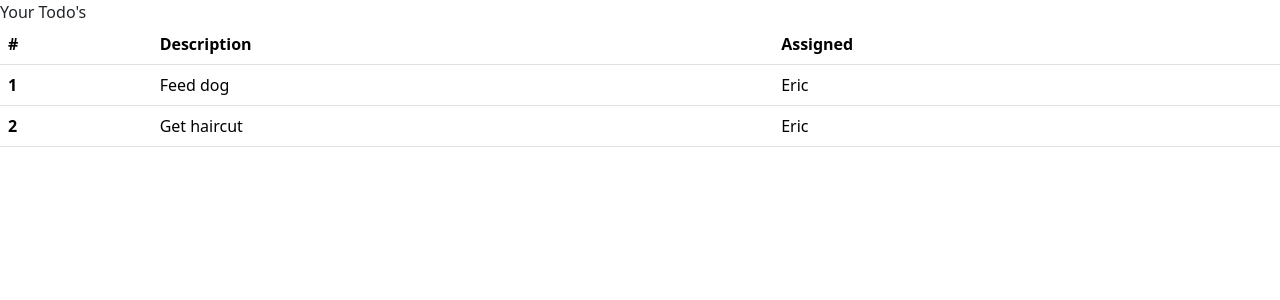
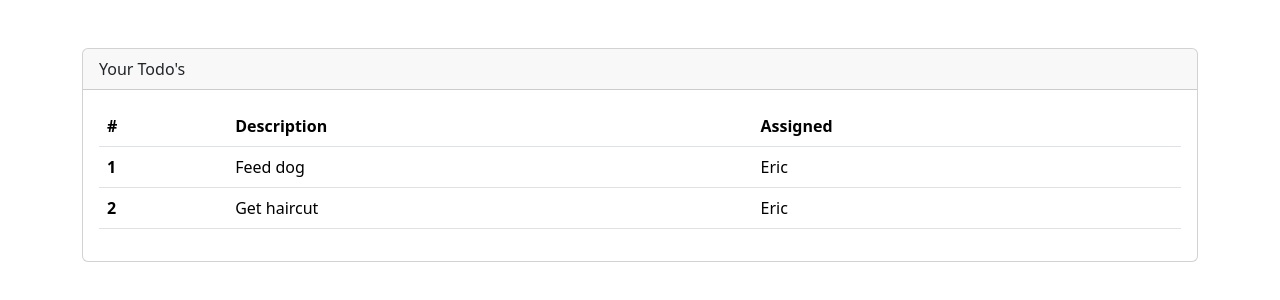
Before and after one commit to Michael-Omoboye/react-springboot, a React (Vite) app: page / in a window 1280 px wide. Shown: the top 300 px of the page. Built offline with nearby package versions, Linux system fonts and the light colour scheme.

Commit message:
creatinng Components

```diff
--- a/src/App.tsx
+++ b/src/App.tsx
@@ -1,16 +1,15 @@
 import { useState } from "react";
-import reactLogo from "./assets/react.svg";
-import viteLogo from "/vite.svg";
+import TodoRowItem from './components/TodoRowItem';
 import "./App.css";
 
 function App() {
   const [count, setCount] = useState(0);
 
   return (
-    <>
-      <div>
-        <div>Your Todo's</div>
-        <div>
+    <div className="mt-5 container">
+      <div className="card">
+        <div className="card-header">Your Todo's</div>
+        <div className="card-body">
           <table className="table table-hover">
             <thead>
               <tr>
@@ -20,13 +19,9 @@ function App() {
               </tr>
             </thead>
             <tbody>
+              <TodoRowItem />
               <tr>
-                <th scope="row">1</th>
-                <td>Feed dog</td>
-                <td>Eric</td>
-              </tr>
-              <tr>
-                <th scope="col">2</th>
+                <th scope="row">2</th>
                 <td>Get haircut</td>
                 <td>Eric</td>
               </tr>
@@ -34,7 +29,7 @@ function App() {
           </table>
         </div>
       </div>
-    </>
+    </div>
   );
 }
 
--- /dev/null
+++ b/src/components/TodoRowItem.tsx
@@ -0,0 +1,17 @@
+import React from 'react'
+
+const TodoRowItem = () => {
+
+  const rowNumber = 1;
+  const rowDescription = "Feed dog";
+  const rowAssigned = "Eric";
+
+  return (
+    <tr>
+      <th scope='row'>{rowNumber}</th>
+      <td>{rowDescription}</td>
+      <td>{rowAssigned}</td>
+    </tr>
+  )
+}
+export default TodoRowItem
```
